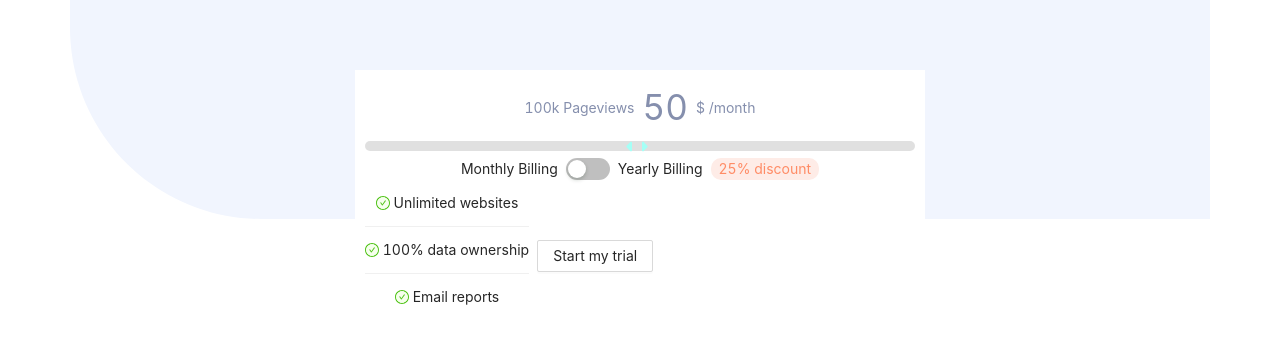
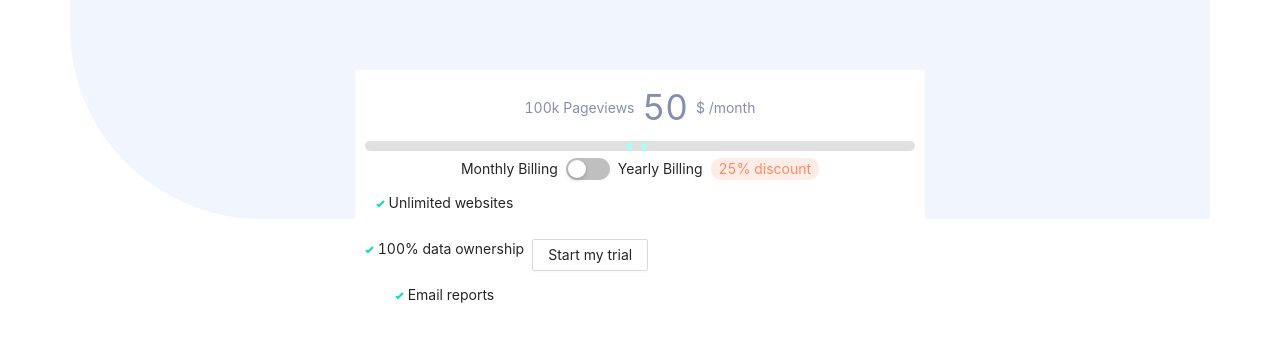
Before and after one commit to Laaggan/front-end-mentor-challenge, a React (Create React App) app in the folder front-end-mentor/: page / in a window 1280 px wide. Shown: the part 300-642 px from the top of the page. Built offline with nearby package versions, Linux system fonts and the light colour scheme.

Commit message:
Correct check icon is now used

```diff
--- a/front-end-mentor/src/AppCalculation.js
+++ b/front-end-mentor/src/AppCalculation.js
@@ -7,8 +7,7 @@ import CustomSlider from './CustomSlider.js';
 function AppCalculation() {
   const [sliderValue, setSliderValue] = useState(50);
   const [discount, setDiscount] = useState(0);
-  var path = process.env.PUBLIC_URL + "/images/favicon-32x32.png";
-  var data = ["Unlimited websites", "100% data ownership", "Email reports"];
+  // var path = process.env.PUBLIC_URL + "/images/favicon-32x32.png";
 
   const calcDisccount = (discount, price) => {
     debugger;
@@ -31,8 +30,7 @@ function AppCalculation() {
   }
 
   return (
-      <div id="app-calculation">
-        <div className="main-app">
+          <>
           <div>
             <Space>
               <div className="sub-title" id="price">
@@ -52,21 +50,7 @@ function AppCalculation() {
               <div className="discount-container">25% discount</div>
             </Space>
           </div>
-          <div className="button-container">
-            <Space>
-              <List
-                dataSource={data}
-                renderItem={(item) => (
-                  <List.Item>
-                    <CheckCircleTwoTone twoToneColor="#52c41a" /> {item}
-                  </List.Item>
-                )}
-              />
-              <Button type="default">Start my trial</Button>
-            </Space>
-          </div>
-        </div>
-      </div>
+          </>
   );
 }
 
--- /dev/null
+++ b/front-end-mentor/src/AppFooter.js
@@ -0,0 +1,28 @@
+import "./App.css";
+import React, { useState } from "react";
+import { Button, Typography, Space, List, Slider, Switch } from "antd";
+import { CheckOutlined, CheckCircleTwoTone } from "@ant-design/icons";
+import CustomSlider from "./CustomSlider.js";
+import iconCheck from "./images/iconCheck.svg";
+
+function AppCalculation() {
+  var data = ["Unlimited websites", "100% data ownership", "Email reports"];
+  return (
+    <div className="button-container">
+      <Space>
+        <List
+          split={false}
+          dataSource={data}
+          renderItem={(item) => (
+            <List.Item>
+              <img src={iconCheck}></img> {item}
+            </List.Item>
+          )}
+        />
+        <Button type="default">Start my trial</Button>
+      </Space>
+    </div>
+  );
+}
+
+export default AppCalculation;
--- a/front-end-mentor/src/ContentBox.js
+++ b/front-end-mentor/src/ContentBox.js
@@ -2,8 +2,9 @@ import "./App.css";
 import React, { useState } from "react";
 import { Button, Typography, Space, List, Slider, Switch } from "antd";
 import { CheckOutlined, CheckCircleTwoTone } from "@ant-design/icons";
+import patternCircles from "./images/patternCircles.svg"
 import AppCalculation from "./AppCalculation";
-import patternCircles from "./images/patternCircles.svg"
+import AppFooter from "./AppFooter";
 
 const ContentBox = (props) => {
     debugger;
@@ -16,7 +17,10 @@ const ContentBox = (props) => {
             <p>Sign-up for our 30-day trial. No credit card required.</p>
           </div>
         </div>
+        <div id="app-calculation">
         <AppCalculation />
+        <AppFooter />
+        </div>
     </div>
   );
 };
```
Also changed, not shown: front-end-mentor/src/images/iconCheck.svg (renamed from front-end-mentor/src/images/icon-check.svg).
